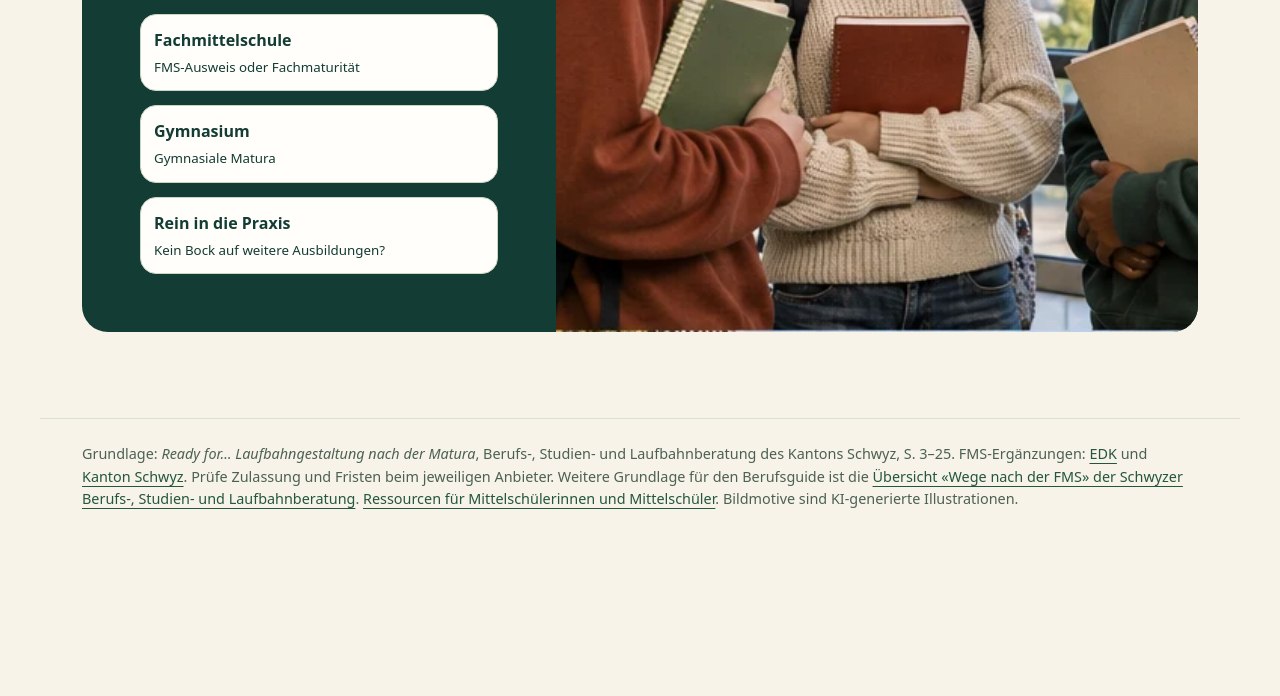
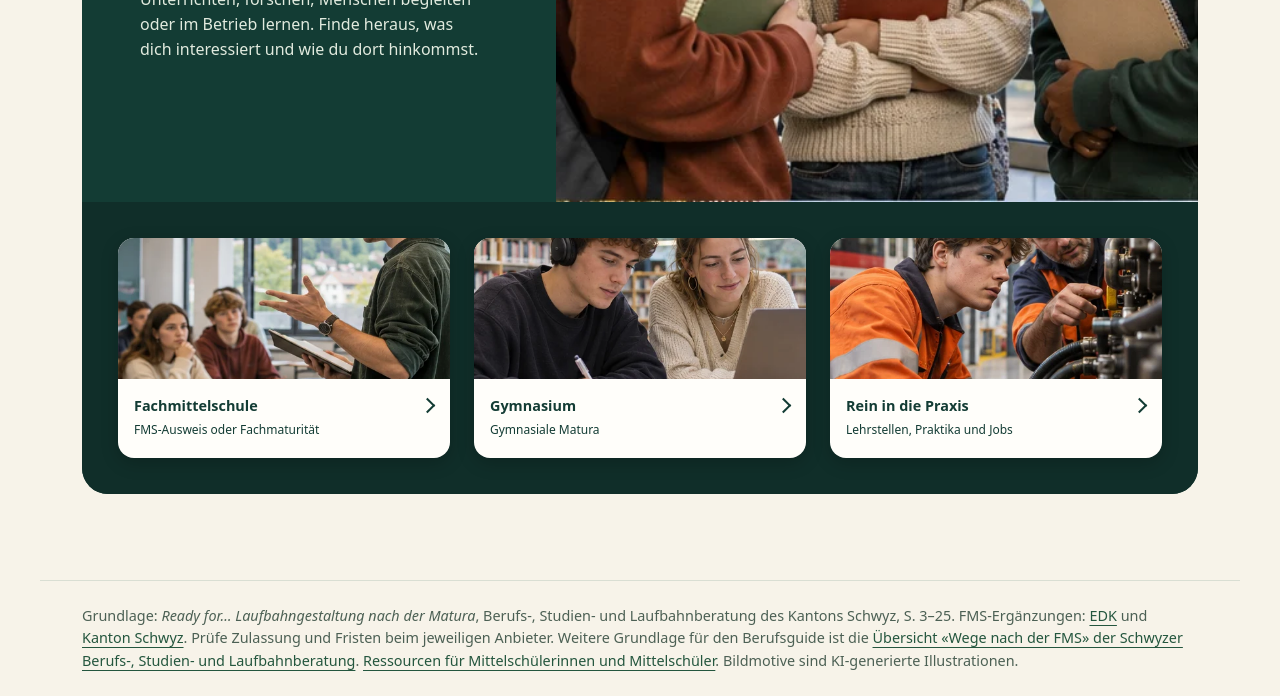
Before and after one commit to PatrickFischerKSA/studienkompass, a plain HTML site: page index.html in a window 1280 px wide. Shown: the part 539-1235 px from the top of the page. Before the commit the page ends 1073 px from the top, so only its background shows below. Drawn offline with Linux system fonts and the light colour scheme.

Commit message:
Illustrate the three landing page paths

```diff
--- a/experience.css
+++ b/experience.css
@@ -156,12 +156,44 @@ body:has(dialog[open]) { overflow: hidden; }
 .mode-links li + li { margin-top: 14px; }
 @media (max-width: 650px) { .mode-grid { grid-template-columns: 1fr; } }
 .cover .mode-grid {
-  grid-template-columns: repeat(auto-fit, minmax(min(100%, 11rem), 1fr));
-  margin-top: 18px;
+  grid-column: 1 / -1;
+  grid-template-columns: repeat(auto-fit, minmax(min(100%, 14rem), 1fr));
+  gap: clamp(12px, 2vw, 24px);
+  padding: clamp(16px, 3vw, 36px);
+  background: #102e29;
 }
-.cover .mode-grid a { grid-template-columns: 1fr; color: var(--forest); }
-.cover .mode-grid img { display: none; }
-.cover .mode-grid span { min-width: 0; padding: 13px; overflow-wrap: anywhere; }
+.cover .mode-grid a {
+  grid-template-columns: minmax(0, 1fr);
+  align-items: start;
+  border: 0;
+  box-shadow: 0 5px 18px #0003;
+}
+.cover .mode-grid img {
+  display: block;
+  height: auto;
+  aspect-ratio: 2.35;
+}
+.cover .mode-grid span {
+  min-width: 0;
+  padding: 16px 42px 18px 16px;
+  position: relative;
+  overflow-wrap: anywhere;
+}
+.cover .mode-grid span::after {
+  content: "";
+  position: absolute;
+  right: 17px;
+  top: 21px;
+  width: 9px;
+  height: 9px;
+  border-top: 2px solid;
+  border-right: 2px solid;
+  transform: rotate(45deg);
+}
+.cover .mode-grid a:focus-visible {
+  outline: 3px solid var(--lime);
+  outline-offset: 3px;
+}
 
 #practice-offers {
   margin-block: 1rem;
--- a/index.html
+++ b/index.html
@@ -92,7 +92,7 @@ section { margin-bottom: clamp(44px, 7vw, 86px); }
 .comparison-share button { min-height: 44px; }
 #comparison-share-link { margin-top: 8px; }
 #comparison-share-url { display: block; width: 100%; max-width: 40rem; padding: 9px; border: 1px solid #829484; border-radius: 8px; font: inherit; }
-</style><link rel="stylesheet" href="experience.css?v=einstiegskarten"></head><body>
+</style><link rel="stylesheet" href="experience.css?v=bildkarten"></head><body>
 <header class="home-header">
   <a class="wordmark" href="./" aria-label="Studienkompass Startseite"><span aria-hidden="true">✦</span> Studienkompass</a>
   <nav aria-label="Hauptnavigation"><a href="#fms">FMS</a><a href="#gymnasium">Gymnasium</a><a href="#praxis">Rein in die Praxis</a><a href="#plan">Mein Plan</a></nav>
@@ -103,13 +103,13 @@ section { margin-bottom: clamp(44px, 7vw, 86px); }
       <p class="cover-context">Wege nach der FMS und dem Gymnasium</p>
       <h1>Wie geht’s für dich weiter?</h1>
       <p>Unterrichten, forschen, Menschen begleiten oder im Betrieb lernen. Finde heraus, was dich interessiert und wie du dort hinkommst.</p>
-    <div class="gym-start mode-grid">
+    </div>
+    <img src="images/campus.webp" alt="Drei Jugendliche im Gespräch an einem Fenster mit Blick auf einen Schweizer See">
+    <nav class="gym-start mode-grid" aria-label="Wähle deinen Einstieg">
       <a href="#fms"><img src="images/teaching.webp" alt=""><span><strong>Fachmittelschule</strong><small>FMS-Ausweis oder Fachmaturität</small></span></a>
       <a href="#gymnasium"><img src="images/studying.webp" alt=""><span><strong>Gymnasium</strong><small>Gymnasiale Matura</small></span></a>
-      <a href="#praxis"><span><strong>Rein in die Praxis</strong><small>Kein Bock auf weitere Ausbildungen?</small></span></a>
-    </div>
-    </div>
-    <img src="images/campus.webp" alt="Drei Jugendliche im Gespräch an einem Fenster mit Blick auf einen Schweizer See">
+      <a href="#praxis"><img src="images/studio.webp" alt=""><span><strong>Rein in die Praxis</strong><small>Lehrstellen, Praktika und Jobs</small></span></a>
+    </nav>
   </section>
 <section id="praxis">
   <h2>Rein in die Praxis</h2>
```
